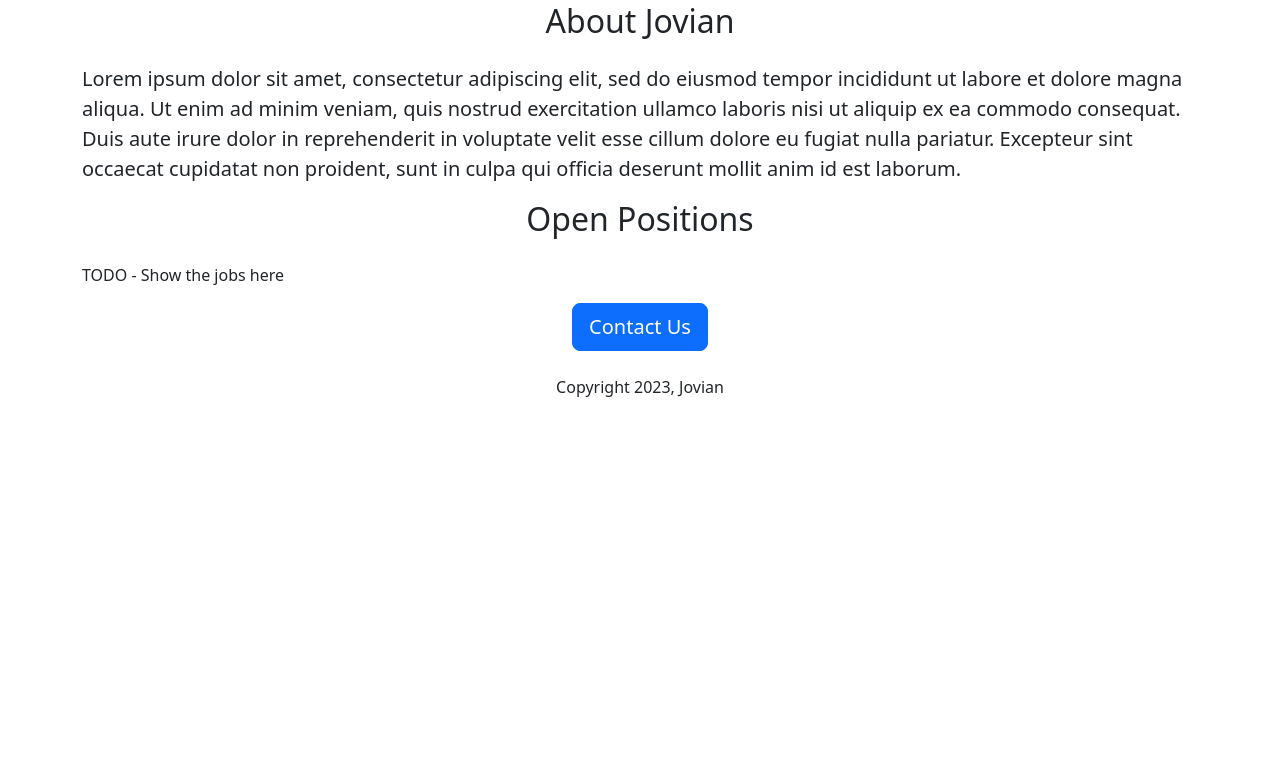
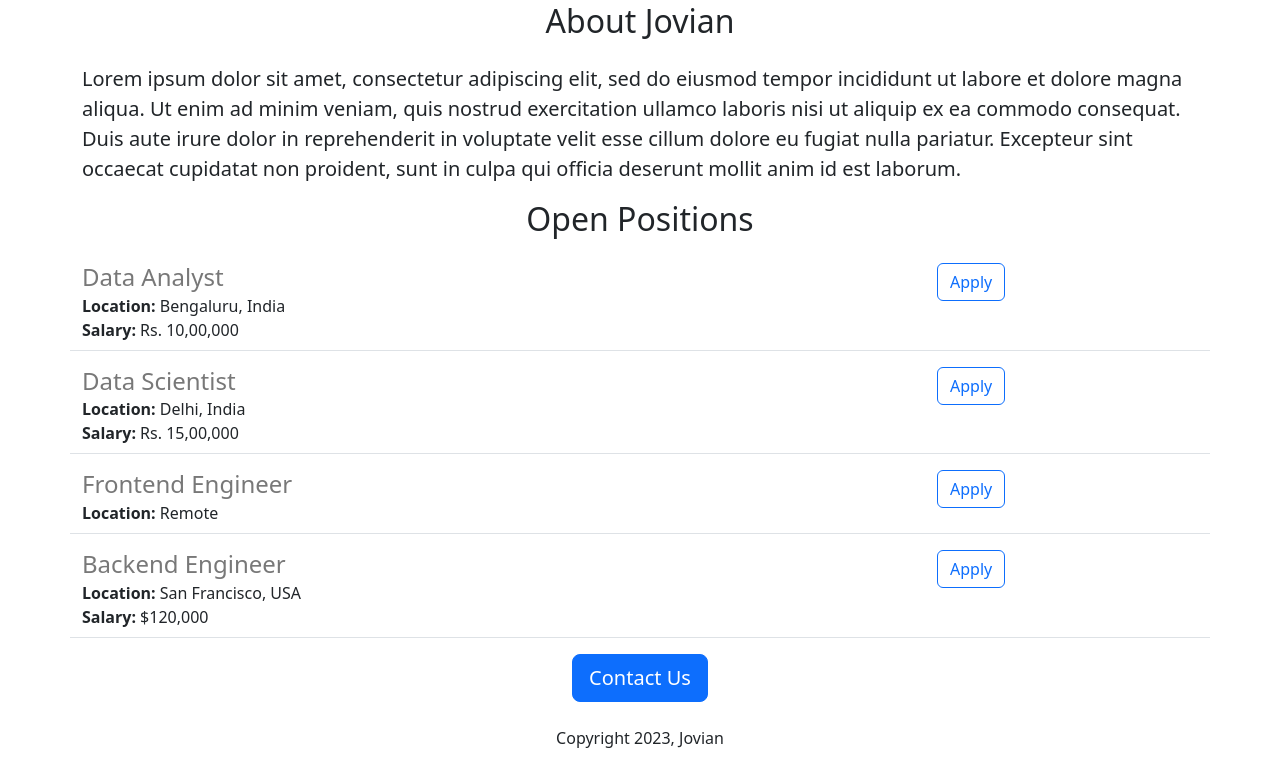
Before and after one commit to pritam-india/jovian-careers-website2, a Flask app: page / in a window 1280 px wide. Shown: the part 486-1252 px from the top of the page. Before the commit the page ends 883 px from the top, so only its background shows below. Run offline with Flask 3, Linux system fonts and the light colour scheme.

Commit message:
Added dynamic data and API route successfully!😎

```diff
--- a/app.py
+++ b/app.py
@@ -1,12 +1,39 @@
-from flask import Flask, render_template
+from flask import Flask, render_template, jsonify
 
 app = Flask(__name__)
+
+JOBS = [{
+    'id': 1,
+    'title': 'Data Analyst',
+    'location': 'Bengaluru, India',
+    'salary': 'Rs. 10,00,000'
+}, {
+    'id': 2,
+    'title': 'Data Scientist',
+    'location': 'Delhi, India',
+    'salary': 'Rs. 15,00,000'
+}, {
+    'id': 3,
+    'title': 'Frontend Engineer',
+    'location': 'Remote'
+}, {
+    'id': 4,
+    'title': 'Backend Engineer',
+    'location': 'San Francisco, USA',
+    'salary': '$120,000'
+}]
 
 
 @app.route("/")
 def hello():
-  return render_template("home.html")
+    return render_template("home.html", jobs=JOBS, company_name="Jovian")
+
+
+# if some websites allows to access the data in json format, then we can use jsonify
+@app.route("/api/jobs")
+def list_jobs():
+    return jsonify(JOBS)
 
 
 if __name__ == "__main__":
-  app.run(host="0.0.0.0", debug=True)
+    app.run(host="0.0.0.0", debug=True)
--- a/templates/home.html
+++ b/templates/home.html
@@ -10,7 +10,7 @@
     We use Bootstrap for making our project faster and easir 😎😎😎-->
   <link href="https://cdn.jsdelivr.net/npm/bootstrap@5.3.3/dist/css/bootstrap.min.css" rel="stylesheet" integrity="sha384-QWTKZyjpPEjISv5WaRU9OFeRpok6YctnYmDr5pNlyT2bRjXh0JMhjY6hW+ALEwIH" crossorigin="anonymous">
 
-    <!-- If we want to give some more styling to the image, then we can also do that as well but bootstrap stylind is enough to decorate, lekin khud or jada karna hai to kar sakte ho using .banner -->
+    <!-- If we want to give some more styling to the image, then we can also do that as well, but bootstrap styling is enough to decorate, ....lekin khud or jada karna hai to kar sakte ho using .banner -->
   <style>
     #banner {
       height: 400px;
@@ -23,19 +23,32 @@
 
 <body>
   <div class="container">
-    <h1 class="text-center mt-2 mb-4">Jovian Careers</h1>
+    <h1 class="text-center mt-2 mb-4">{{company_name}} Careers</h1>
     <img class="img-fluid" id="banner" src="https://d3ce6dff-8212-4f5b-b6fa-04ee0c589c6b-00-3pk76d5jyh8ge.worf.replit.dev:5000/static/banner.jpg" alt="Jovian Careers Banner">
 
     <h2 class="text-center mt-2 mb-4">About Jovian</h2>
     <p class="lead"> Lorem ipsum dolor sit amet, consectetur adipiscing elit, sed do eiusmod tempor incididunt ut labore et dolore magna aliqua. Ut enim ad minim veniam, quis nostrud exercitation ullamco laboris nisi ut aliquip ex ea commodo consequat. Duis aute irure dolor in reprehenderit in voluptate velit esse cillum dolore eu fugiat nulla pariatur. Excepteur sint occaecat cupidatat non proident, sunt in culpa qui officia deserunt mollit anim id est laborum.</p>
 
     <h2 class="text-center mt-2 mb-4">Open Positions</h2>
-    <p>TODO - Show the jobs here</p>
 
-    <div class="text-center">
-      <button class="btn btn-primary btn-lg">Contact Us</button>
-      <p class="mt-4">Copyright 2023, Jovian</p>
+    <!-- <p>TODO - Show the jobs here</p> -->
+
+    <!-- <p>
+      {{jobs}}
+    </p> -->
+    <!-- This is giving the entire list of JOBS on the website!😣😣 -->
+
+
+    <div>
+      {% for job in jobs %}
+        {% include 'jobitem.html' %}      <!-- we have pasted the code in file: jobitems....this is because what if we have to use that data in more than one pages 😎😎 -->
+      {% endfor %}
     </div>
+
+
+  <div class="text-center">
+    <button class="btn btn-primary btn-lg">Contact Us</button>
+    <p class="mt-4">Copyright 2023, Jovian</p>
   </div>
 </body>
 </html>
--- /dev/null
+++ b/templates/jobitem.html
@@ -0,0 +1,23 @@
+<div class="border-bottom row" style="margin-bottom:16px; padding-bottom:8px;">
+
+  <div class="col-9">
+    <h4 style="color:rgb(120,120,120); margin-bottom:2px;">
+      {{job['title']}}
+    </h4>
+
+    <div>
+      <b>Location:</b> {{job['location']}}
+    </div>
+
+    <!-- for someone, if salary is not mentioned! -->
+    {% if 'salary' in job %}
+      <div>
+        <b>Salary:</b> {{job['salary']}}
+      </div>
+    {% endif %}
+  </div>
+
+  <div class="col-3">
+    <button type="button" class="btn btn-outline-primary">Apply</button>
+  </div>
+</div>
```
Also changed, not shown: 1 other file.
